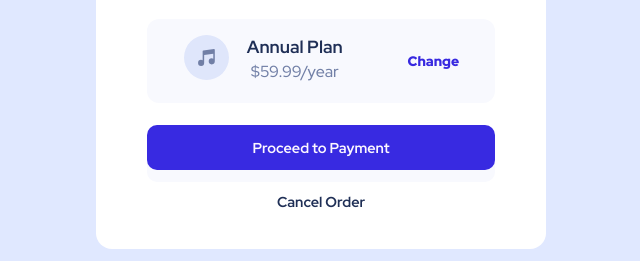
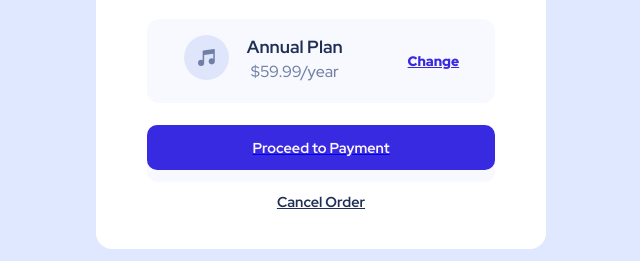
Before and after one commit to WaldemarEs/order-summary-component-main2, a plain HTML site: page index.html in a window 1280 px wide. Shown: the part 476-737 px from the top of the page, 319-959 px from the left. Drawn offline with Linux system fonts and the light colour scheme.

Commit message:
cambio de ultimo minuto para mostrar el enlace

```diff
--- a/style.css
+++ b/style.css
@@ -4,9 +4,7 @@
     margin: 0;
     padding: 0;
 }
-
-a {
-    text-decoration: none;
+.cambio a {
     color: hsl(245, 75%, 52%);
 }
 
```
